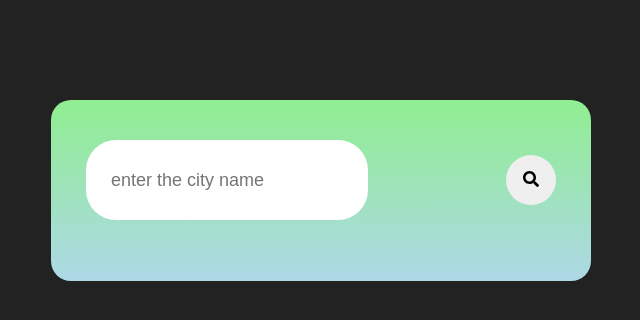
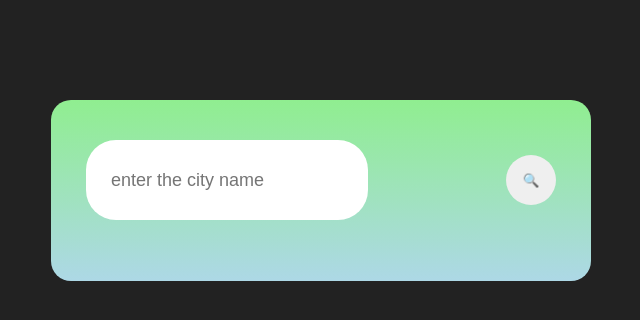
Before and after one commit to Faizan707/Weather-app, a plain HTML site: page index.html in a window 1280 px wide. Shown: the full height of the page, 319-959 px from the left. Drawn offline with Linux system fonts and the light colour scheme.

Commit message:
Update index.html

```diff
--- a/index.html
+++ b/index.html
@@ -20,7 +20,7 @@
     <div class="card">
         <div class="search">
             <input type="text" placeholder="enter the city name">
-            <button><img src="/search-solid.svg"></button>
+            <button>🔍</button>
         </div>
         <div class="weather">
             <h1 class="temp"></h1>
```
